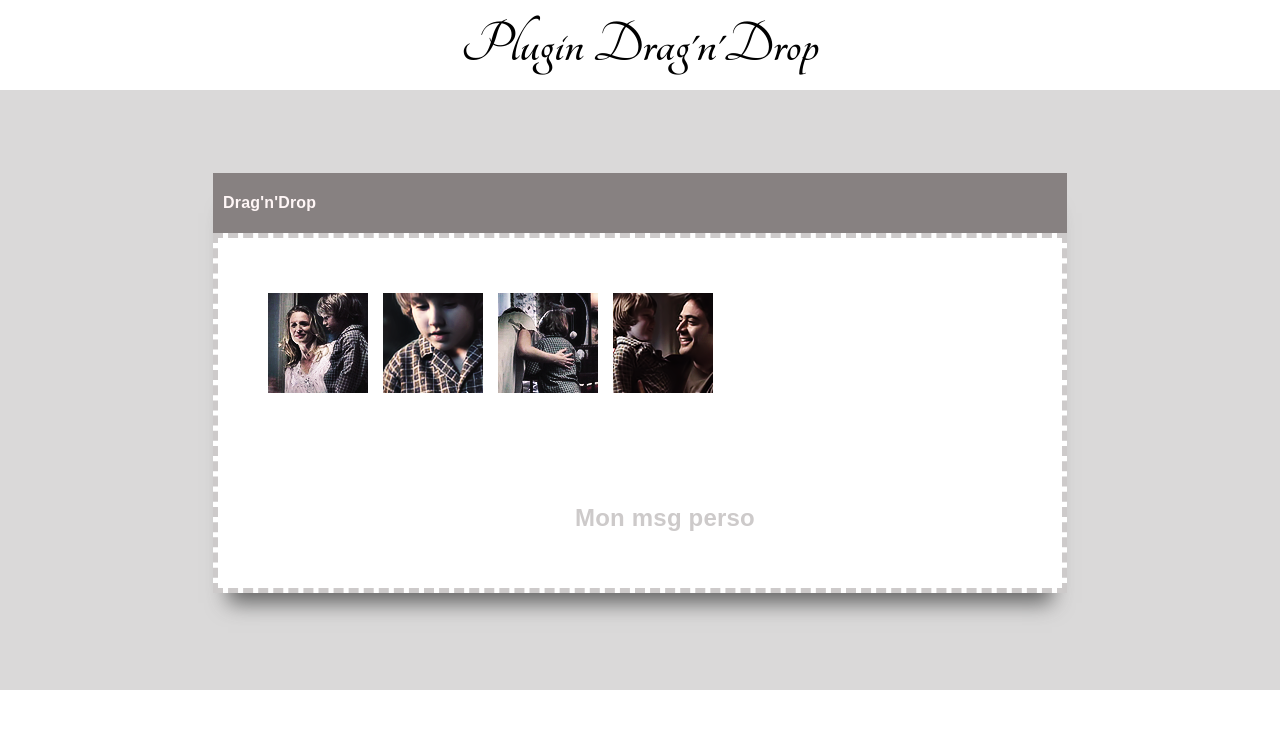
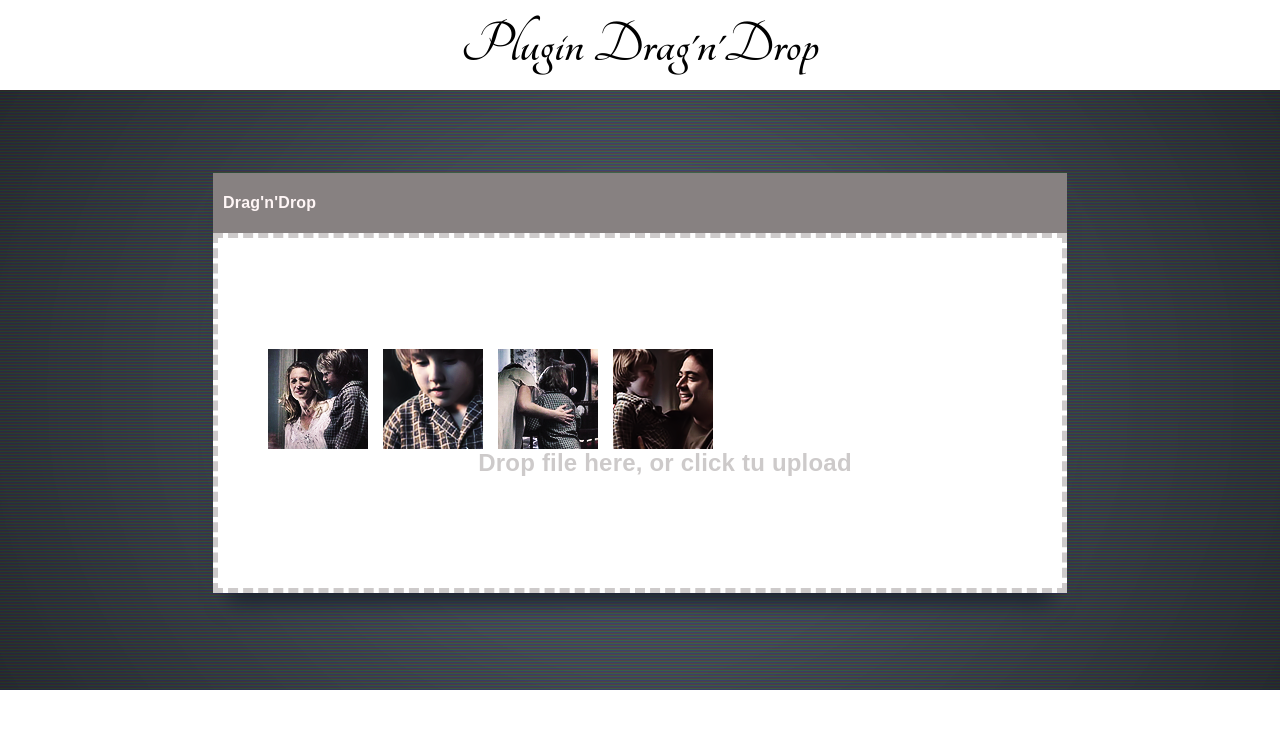
Before and after one commit to LilSaintJA/DragNDrop-jQuery, a PHP site: page / in a window 1280 px wide. Shown: the top 729 px of the page. Run offline with PHP 8.4, Linux system fonts and the light colour scheme; style sheets or scripts are compiled from the project's sources; some web fonts are replaced.

Commit message:
Developpement d'une gallerie d'image + drag'n'drop

```diff
--- a/index.php
+++ b/index.php
@@ -20,11 +20,13 @@
                     <div class="dropzone">
                         <span class="drop-title">Drag'n'Drop</span>
                         <div class="drop-container">
+
                             <?php foreach(glob('assets/imgs/*') as $file): ?>
                             <div class="dropfile">
                                 <img src="<?= $file; ?>" alt="">
                             </div>
                             <?php endforeach; ?>
+
                             <div class="dropfile"></div>
                         </div>
                     </div>
--- a/script/custum.js
+++ b/script/custum.js
@@ -2,7 +2,7 @@
     $(document).ready(function () {
         console.log('Dropfile Is Ready');
         $('.drop-container').dropfile({
-            message: 'Mon msg perso'
+            message: 'Drop file here, or click tu upload'
         });
     });
 }(jQuery));
--- a/script/plugin-dragndrop.js
+++ b/script/plugin-dragndrop.js
@@ -79,12 +79,15 @@
                     }
                     //                    area.clone().insertAfter(area).dropfile(options);
                     area.append(json.content);
+                    log(area);
                     $('.msg').remove();
                     $('.progress').remove();
                     progress.addClass('hide');
                     //                    log('prout');
 
                 }, false);
+
+
 
                 // Evenement chargement progressif
                 xhr.upload.addEventListener('progress', function (evt) {
--- a/styles/less/modules/ui/dragndrop.less
+++ b/styles/less/modules/ui/dragndrop.less
@@ -12,16 +12,16 @@
     position: relative;
     background-color: #DAD9D9;
     padding: 0 30px 15px 30px;
+    background: url(../../assets/ex/fond.png) no-repeat center center;
 
     .dropzone {
         width: 70%;
-        //        height: 360px;
         background-color: #FFF;
         margin: 0 auto;
-        -moz-box-shadow: 0px 25px 20px -15px #656565;
-        -webkit-box-shadow: 0px 25px 20px -15px #656565;
-        -o-box-shadow: 0px 25px 20px -15px #656565;
-        box-shadow: 0px 25px 20px -15px #656565;
+        -moz-box-shadow: 0px 25px 20px -15px #1a222e;
+        -webkit-box-shadow: 0px 25px 20px -15px #1a222e;
+        -o-box-shadow: 0px 25px 20px -15px #1a222e;
+        box-shadow: 0px 25px 20px -15px #1a222e;
         margin: 15px;
 
         .drop-title {
@@ -41,6 +41,7 @@
             .justify-content(@justify:flex-start);
             .flex-wrap;
             .align-items;
+            .align-content;
             padding-left: 50px;
             //            margin-top: 20px;
             border: 5px dashed #CDCACA;
```
Also changed, not shown: assets/ex/fond.png (added), script/01X01_03.png (added).
